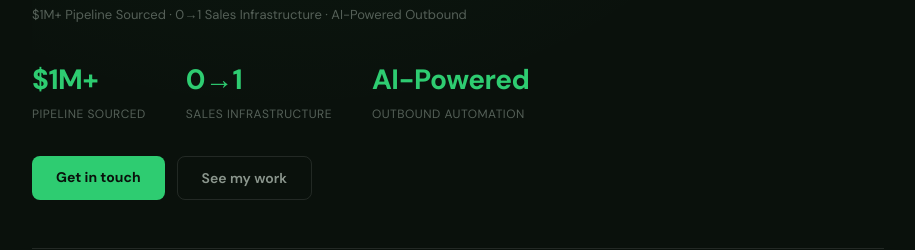
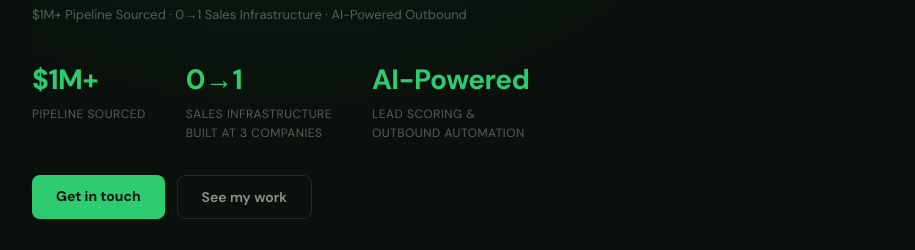
Before and after one commit to dejvid981/david-mustac-portfolio, a plain HTML site: page index.html in a window 1280 px wide. Shown: the part 550-800 px from the top of the page, without its empty margins (182-1097 px from the left). Drawn offline with nearby package versions, Linux system fonts and the light colour scheme.

Commit message:
Match stats content to LinkedIn banner exactly

```diff
--- a/index.html
+++ b/index.html
@@ -153,9 +153,9 @@ a:hover{opacity:0.8;}
     <p class="hero-sub">Full-cycle sales infrastructure — from CRM architecture and lead scoring to automated outbound sequences and closed deals. I design the system, build the automation, and work the pipeline myself.</p>
     <p class="hero-companies">$1M+ Pipeline Sourced · 0→1 Sales Infrastructure · AI-Powered Outbound</p>
     <div class="hero-stats">
-      <div class="stat"><div class="stat-value">$1M+</div><div class="stat-label">Pipeline sourced</div></div>
-      <div class="stat"><div class="stat-value">0→1</div><div class="stat-label">Sales Infrastructure</div></div>
-      <div class="stat"><div class="stat-value">AI-Powered</div><div class="stat-label">Outbound Automation</div></div>
+      <div class="stat"><div class="stat-value">$1M+</div><div class="stat-label">Pipeline Sourced</div></div>
+      <div class="stat"><div class="stat-value">0→1</div><div class="stat-label">Sales Infrastructure<br>Built at 3 Companies</div></div>
+      <div class="stat"><div class="stat-value">AI-Powered</div><div class="stat-label">Lead Scoring &<br>Outbound Automation</div></div>
     </div>
     <div class="hero-ctas">
       <a href="https://www.linkedin.com/in/david-mustac/" target="_blank" rel="noopener" class="btn btn-primary">Get in touch</a>
```
